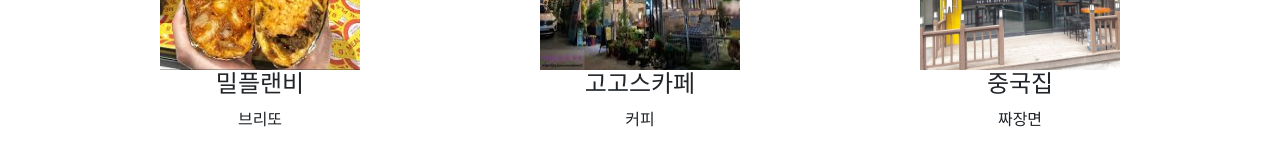
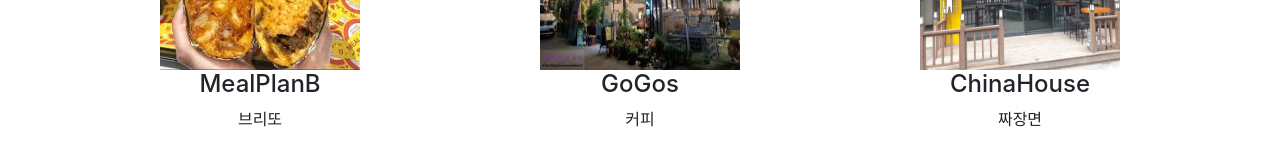
Before and after one commit to SinYusi/ReactBlog, a React (Create React App) app in the folder shop/: page / in a window 1280 px wide. Shown: the part 732-876 px from the top of the page. Built offline with nearby package versions, Linux system fonts and the light colour scheme.

Commit message:
Part2 : Lecture 3

```diff
--- a/shop/src/App.css
+++ b/shop/src/App.css
@@ -1,6 +1,6 @@
 .main-bg{
   height: 500px;
-  background-image: url('./img/eatWithPeople.jpg');
+  background-image: url('/public/img/eatWithPeople.jpg');
   background-size: cover;
   display: flex;
   align-items: center;
--- a/shop/src/App.js
+++ b/shop/src/App.js
@@ -1,7 +1,12 @@
 import {Container, Nav, Navbar, NavDropdown} from 'react-bootstrap';
 import './App.css';
+import { useState } from 'react';
+import data from './data.js';
 
 function App() {
+
+  let [restaurant] = useState(data)
+
   return (
     <div className="App">
       <Navbar expand="lg" className="bg-body-tertiary">
@@ -38,20 +43,20 @@ function App() {
         <div className="row">
           <div className="col-md-4">
             <img src={process.env.PUBLIC_URL + '/img/MealPlanB.jpg'} height={200} width={200} alt = "밀플랜비"/>
-            <h4>밀플랜비</h4>
-            <p>브리또</p>
+            <h4>{restaurant[0].title}</h4>
+            <p>{restaurant[0].content}</p>
           </div>
 
           <div className="col-md-4">
             <img src={process.env.PUBLIC_URL + '/img/GoGos.jpg'} height={200} width={200} alt="고고스"/>
-            <h4>고고스카페</h4>
-            <p>커피</p>
+            <h4>{restaurant[1].title}</h4>
+            <p>{restaurant[1].content}</p>
           </div>
 
           <div className="col-md-4">
             <img src={process.env.PUBLIC_URL + '/img/ChinaHouse.jpg'} height={200}width={200} alt='중국집'/>
-            <h4>중국집</h4>
-            <p>짜장면</p>
+            <h4>{restaurant[2].title}</h4>
+            <p>{restaurant[2].content}</p>
           </div>
         </div>
       </div>
--- /dev/null
+++ b/shop/src/data.js
@@ -0,0 +1,24 @@
+let data = [
+  {
+    id : 0,
+    title : "MealPlanB",
+    content : "브리또",
+    price : 6000
+  },
+
+  {
+    id : 1,
+    title : "GoGos",
+    content : "커피",
+    price : 4500
+  },
+
+  {
+    id : 2,
+    title : "ChinaHouse",
+    content : "짜장면",
+    price : 5000
+  }
+]
+
+export default data;
```
